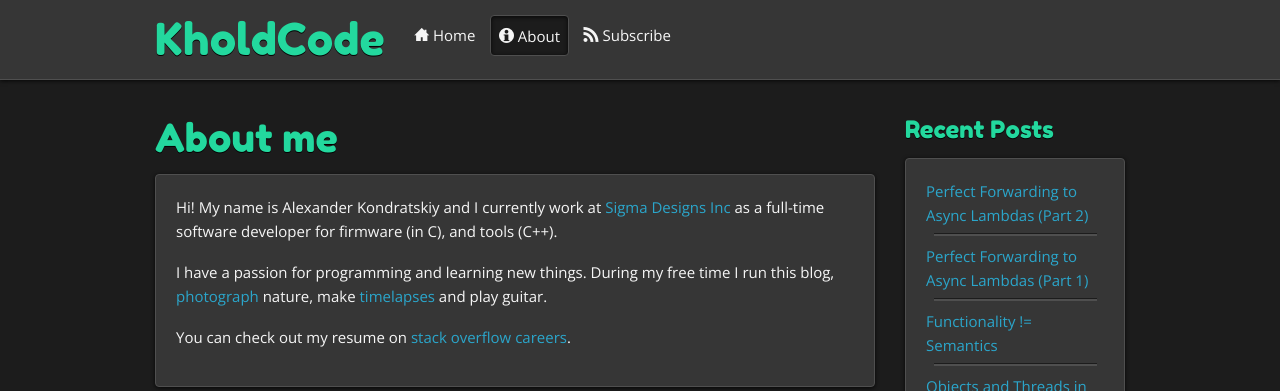
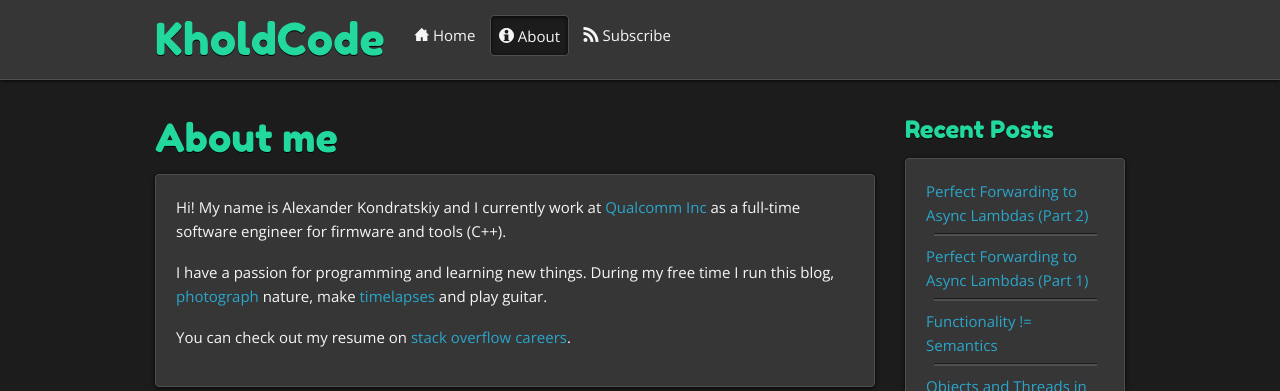
Before and after one commit to KholdStare/kholdstare.github.com, a Jekyll site: the page built from about.html, in a window 1280 px wide. Shown: the top 391 px of the page. Built offline with Jekyll 4.4.1, drawn with Linux system fonts in a browser that asks for light colours.

Commit message:
Updating about page with current work location

```diff
--- a/about.html
+++ b/about.html
@@ -12,7 +12,7 @@ title: "KholdCode: About"
 <div class="panel">
     <section class="entry">
     <p>
-        Hi! My name is Alexander Kondratskiy and I currently work at <a href="http://www.sigmadesigns.com/">Sigma Designs Inc</a> as a full-time software developer for firmware (in C), and tools (C++).
+        Hi! My name is Alexander Kondratskiy and I currently work at <a href="http://www.qualcomm.com/">Qualcomm Inc</a> as a full-time software engineer for firmware and tools (C++).
     </p>
 
     <p>
```
